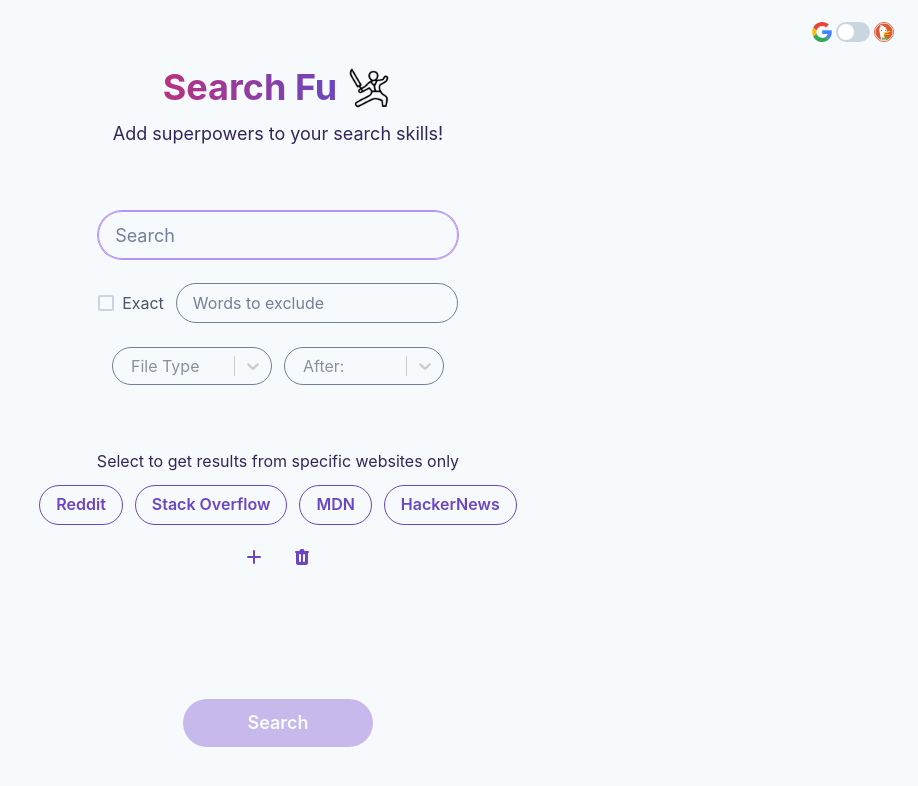
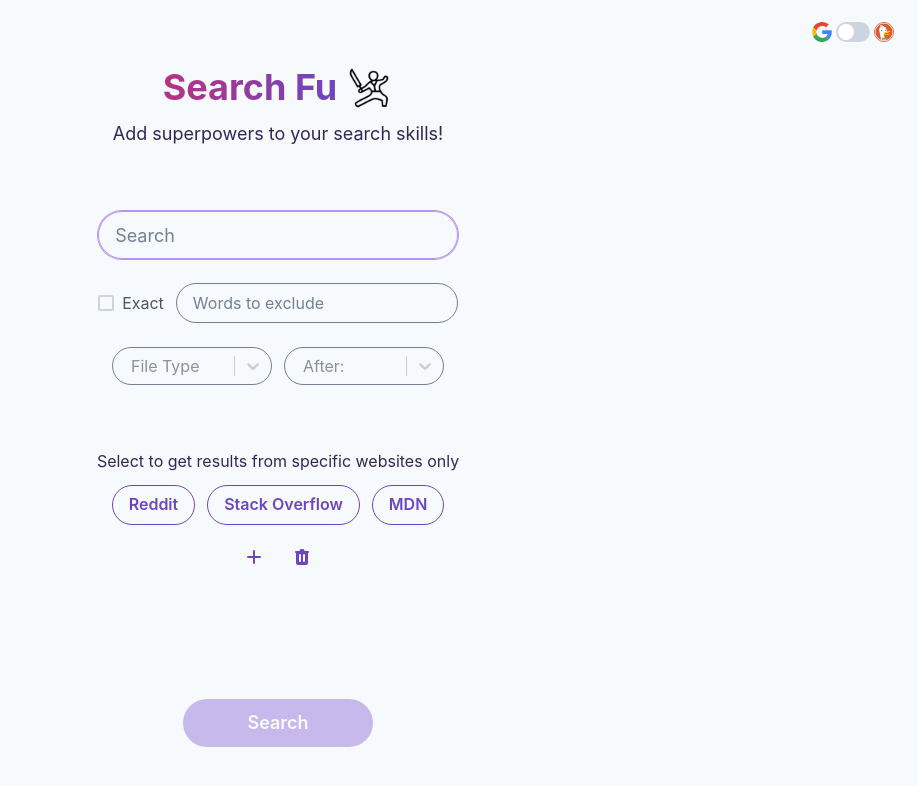
Before and after one commit to syedmehdiabbas/search-tool, a React (Vite) app: page / in a window 1280 px wide. Shown: the top 786 px of the page, without its empty margins (362-1280 px from the left). Built offline with nearby package versions, Linux system fonts and the light colour scheme.

Commit message:
hn removed from websites list

```diff
--- a/src/data/websites.js
+++ b/src/data/websites.js
@@ -1,20 +1,15 @@
 const data = {
-  Reddit: { name: "Reddit", address: "https://reddit.com", selected: false },
-  "Stack Overflow": {
+  reddit: { name: "Reddit", address: "https://reddit.com", selected: false },
+  "stack overflow": {
     name: "Stack Overflow",
     address: "https://stackoverflow.com",
     selected: false,
   },
-  MDN: {
+  mdn: {
     name: "MDN",
     address: "https://developer.mozilla.org",
     selected: false,
-  },
-  HackerNews: {
-    name: "HackerNews",
-    address: "https://news.ycombinator.com",
-    selected: false,
-  },
+  }
 };
 
 export default data;
```
